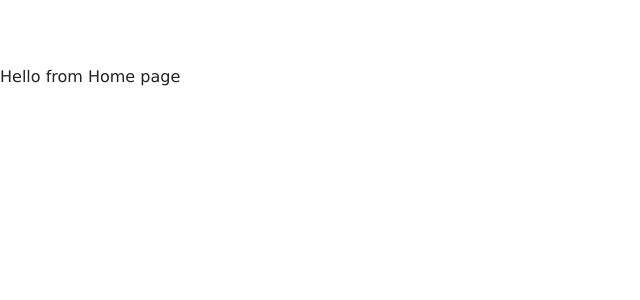
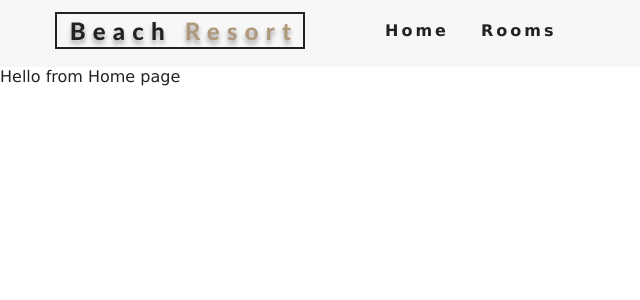
Before and after one commit to skin93/resort-reservation, a React (Create React App) app: page / in a window 1280 px wide. Shown: the top 300 px of the page, without its empty margins (0-640 px from the left). Built offline with nearby package versions, Linux system fonts and the light colour scheme.

Commit message:
import corrected

```diff
--- a/src/App.js
+++ b/src/App.js
@@ -7,10 +7,12 @@ import SingleRoom from './pages/SingleRoom';
 import Error from './pages/Error';
 
 import { Route, Switch } from 'react-router-dom';
+import Navbar from './components/Navbar';
 
 function App() {
   return (
     <>
+      <Navbar />
       <Switch>
         <Route exact path='/' component={Home} />
         <Route exact path='/rooms/' component={Rooms} />
--- a/src/components/Navbar.js
+++ b/src/components/Navbar.js
@@ -1,6 +1,6 @@
 import React, { Component } from 'react';
 import logo from '../images/logo.svg';
-import { FaAlignRight } from './react-icons/fa';
+import { FaAlignRight } from 'react-icons/fa';
 import { Link } from 'react-router-dom';
 
 export default class Navbar extends Component {
```
